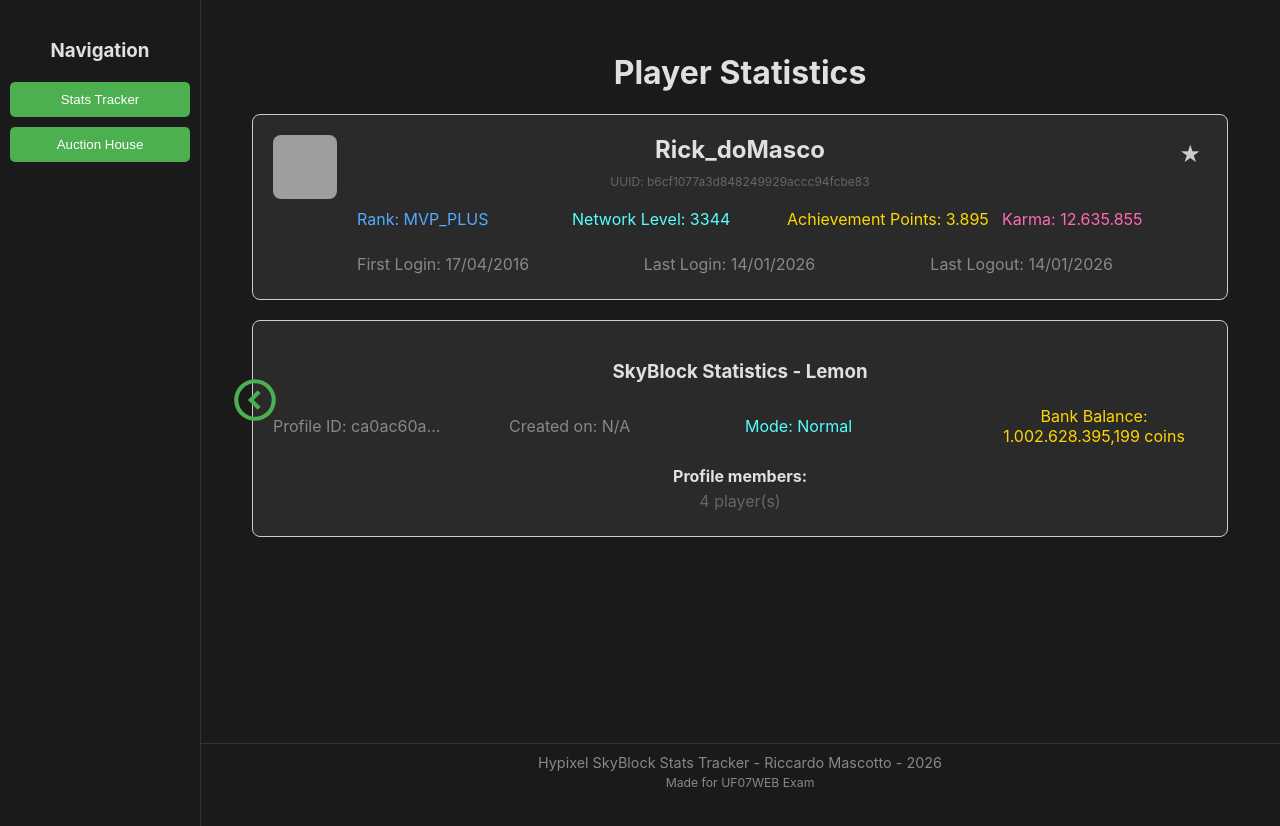
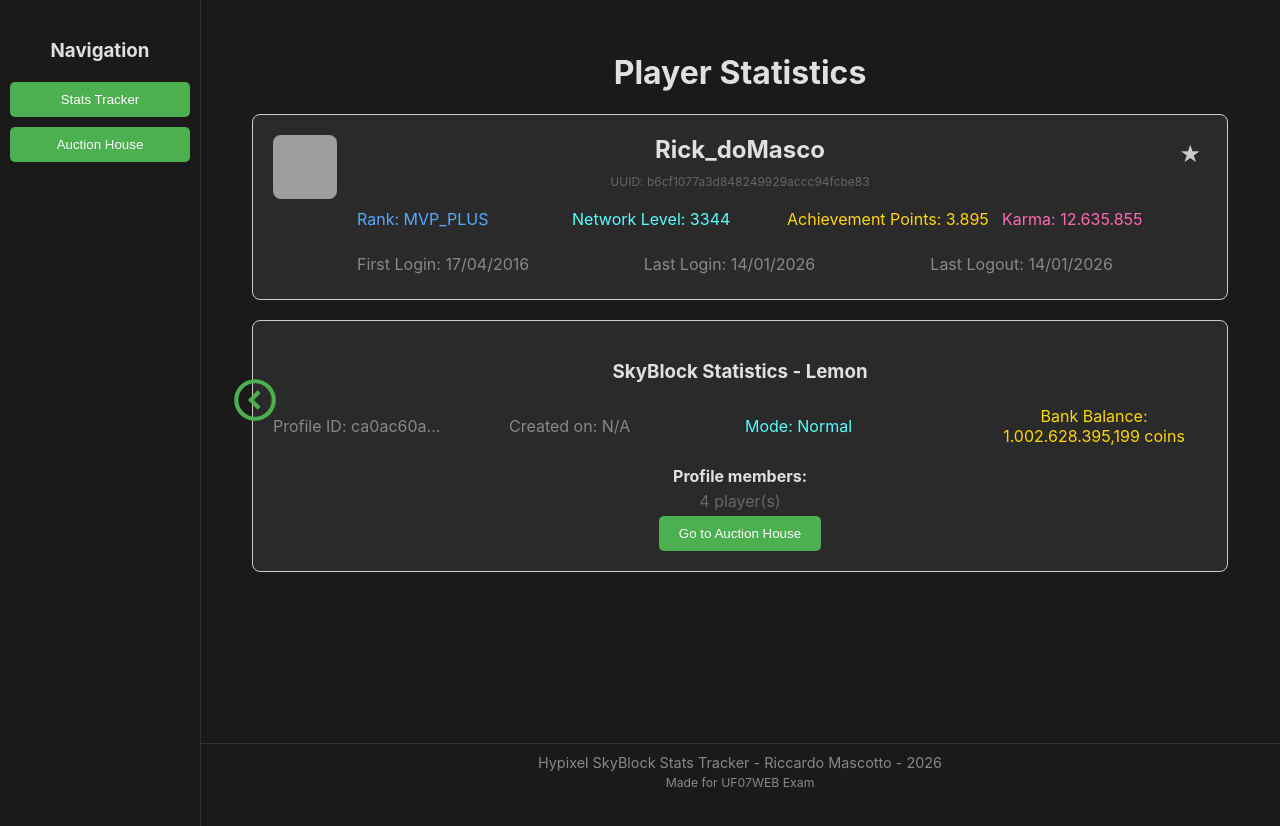
Before and after one commit to RickdoMascoMAT/ProgettoFinaleProgWeb, a React (Vite) app: page / in a window 1280 px wide. Both pictures are taken after a click on the button "Go to profile". Shown: the top 826 px of the page. Built offline with nearby package versions, Linux system fonts and the light colour scheme; grey boxes are pictures that could not be loaded.

Commit message:
feat: enhance auctions page with navigation state for search mode and filter, improve username resolution handling

```diff
--- a/src/hooks/useUUID.ts
+++ b/src/hooks/useUUID.ts
@@ -1,25 +1,18 @@
 import { useQuery } from '@tanstack/react-query';
 import { getUUID } from '../services/minecraftAPI';
 
-//Sto utilizzando un proxy per le chiamate a questa API perchè non funziona durante il development altrimenti
 /**
  * Hook for resolving a Minecraft username to its UUID.
  * Uses the Mojang API to lookup player UUIDs.
- *
- * @param {string} username - The Minecraft username to lookup
- * @returns {UseQueryResult} Query result containing the UUID, loading state, and errors
- *
- * @example
- * const { data: uuid, isLoading, error } = useUUID('Notch');
  */
 export function useUUID(username: string) {
   return useQuery({
     queryKey: ['uuid', username],
     queryFn: async () => {
       const uuid = await getUUID(username);
-      if (!uuid) throw new Error('Username not found');
-      return uuid;
+      return uuid || null;
     },
     enabled: !!username,
+    retry: false,
   });
 }
--- a/src/pages/AuctionsPage.tsx
+++ b/src/pages/AuctionsPage.tsx
@@ -6,6 +6,7 @@
 import type { Auction } from '../types/auctions';
 import { useUUID } from '../hooks/useUUID';
 import { getUsername } from '../services/minecraftAPI';
+import { useLocation } from 'react-router-dom';
 
 import pLimit from 'p-limit';
 
@@ -27,10 +28,16 @@
  * @returns {JSX.Element} The auctions page UI with search and results
  */
 export function AuctionsPage() {
+  const location = useLocation();
   const { data: auctionsData, error, timeUntilRefresh } = useProgressiveAuctions();
-  const [filterText, setFilterText] = useState<string>('');
-  const [appliedFilter, setAppliedFilter] = useState<string>('');
-  const [searchMode, setSearchMode] = useState<'item' | 'auctioneer'>('item');
+  const navState = (location.state || {}) as { searchMode?: string; filter?: string } | null;
+
+  const [filterText, setFilterText] = useState<string>(() => navState?.filter ?? '');
+  const [appliedFilter, setAppliedFilter] = useState<string>(() => navState?.filter ?? '');
+  const [searchMode, setSearchMode] = useState<'item' | 'auctioneer'>(() =>
+    navState?.searchMode === 'auctioneer' ? 'auctioneer' : 'item'
+  );
+
   const [currentPage, setCurrentPage] = useState<number>(1);
   const [successMessage, setSuccessMessage] = useState<string>('');
   const [binFilter, setBinFilter] = useState<'all' | 'bin' | 'non-bin'>('all');
@@ -141,11 +148,7 @@
    * Resolves username to UUID for auctioneer search mode.
    * Only active when searching by auctioneer name (not UUID).
    */
-  const {
-    data: resolvedUUID,
-    isLoading: uuidLoading,
-    error: uuidError,
-  } = useUUID(
+  const { data: resolvedUUID, isLoading: uuidLoading } = useUUID(
     searchMode === 'auctioneer' && appliedFilter && !appliedFilter.includes('-')
       ? appliedFilter
       : ''
@@ -244,7 +247,14 @@
         auction.item_name.toLowerCase().includes(appliedFilter.toLowerCase())
       );
     } else {
-      const targetUUID = resolvedUUID || appliedFilter;
+      // If appliedFilter looks like a UUID (contains dashes), use it directly.
+      // Otherwise (it's a username), only proceed if resolvedUUID is available.
+      const isUuidLike = appliedFilter.includes('-');
+      const targetUUID = isUuidLike ? appliedFilter : resolvedUUID || null;
+      if (!targetUUID) {
+        // Username not yet resolved to UUID: return no results (waiting for resolution)
+        return [];
+      }
       filtered = auctions.filter((auction) => auction.auctioneer === targetUUID);
     }
 
@@ -515,7 +525,6 @@
         </div>
       </div>
       {error && <ErrorMessage message={error} />}
-      {uuidError && <ErrorMessage message={`Failed to resolve username: ${uuidError.message}`} />}
       {uuidLoading &&
         searchMode === 'auctioneer' &&
         appliedFilter &&
--- a/src/pages/HomePage.tsx
+++ b/src/pages/HomePage.tsx
@@ -8,20 +8,12 @@
 import { handleApiError } from '../utils/apiErrorHandler';
 import { validateApiKey } from '../services/hypixelAPI';
 import { shouldUseMock } from '../services/mockService';
+import { useNavigate } from 'react-router-dom';
 
 /**
  * Home page component.
  * Main entry point of the application with API key configuration,
  * player search functionality, and favorites management.
- *
- * Features:
- * - Hypixel API key input and validation
- * - Minecraft username search to find players
- * - Display of searched player with navigation to profile
- * - List of favorite players for quick access
- * - Navigation to auctions page
- *
- * @returns {JSX.Element} The home page UI
  */
 export function HomePage() {
   const [username, setUsername] = useState(``);
@@ -36,9 +28,9 @@
   const [apiKeyWarning, setApiKeyWarning] = useState('');
 
   const favorites = getFavorites();
-  const [searchedUUID, setSearchedUUID] = useState<string | null>(null);
   const [isSearching, setIsSearching] = useState(false);
   const usingMockData = shouldUseMock();
+  const navigate = useNavigate();
 
   useEffect(() => {
     if (APIMessage) {
@@ -101,7 +93,7 @@
 
   /**
    * Handles username search form submission.
-   * Looks up the UUID for the entered username and stores the result.
+   * Looks up the UUID for the entered username and navigates to the profile page.
    */
   const handleSubmit = async (e: React.FormEvent) => {
     e.preventDefault();
@@ -110,8 +102,7 @@
     try {
       const uuid = await getUUID(username);
       if (uuid) {
-        localStorage.setItem('selectedPlayerUUID', uuid);
-        setSearchedUUID(uuid);
+        navigate(`/profile/${username}`, { state: { uuid } });
       } else {
         setUsernameMessage(
           `Player "${username}" not found. Please check the spelling and try again.`
@@ -204,6 +195,7 @@
               aria-label="Minecraft username"
               disabled={!savedKey || isSearching}
             />
+            <div style={{ height: 8 }} />
             <button
               type="submit"
               className="form-button search-button"
@@ -224,12 +216,6 @@
           </div>
         )}
       </form>
-      {searchedUUID && (
-        <div className="searched-player-section">
-          <h3>Searched Player</h3>
-          <FavoriteItem uuid={searchedUUID} />
-        </div>
-      )}
       {favorites.length > 0 && (
         <div className="favorites-section favorites-section-left">
           <h2>Favorite Players</h2>
--- a/src/pages/ProfilePage.tsx
+++ b/src/pages/ProfilePage.tsx
@@ -127,6 +127,21 @@
                   {Object.keys(selectedProfile.members).length} player(s)
                 </p>
               </div>
+
+              <div className="profile-actions">
+                <button
+                  className="form-button"
+                  onClick={() => {
+                    if (username) {
+                      navigate('/auctions', {
+                        state: { searchMode: 'auctioneer', filter: username },
+                      });
+                    }
+                  }}
+                >
+                  Go to Auction House
+                </button>
+              </div>
             </div>
           )}
         </>
```
